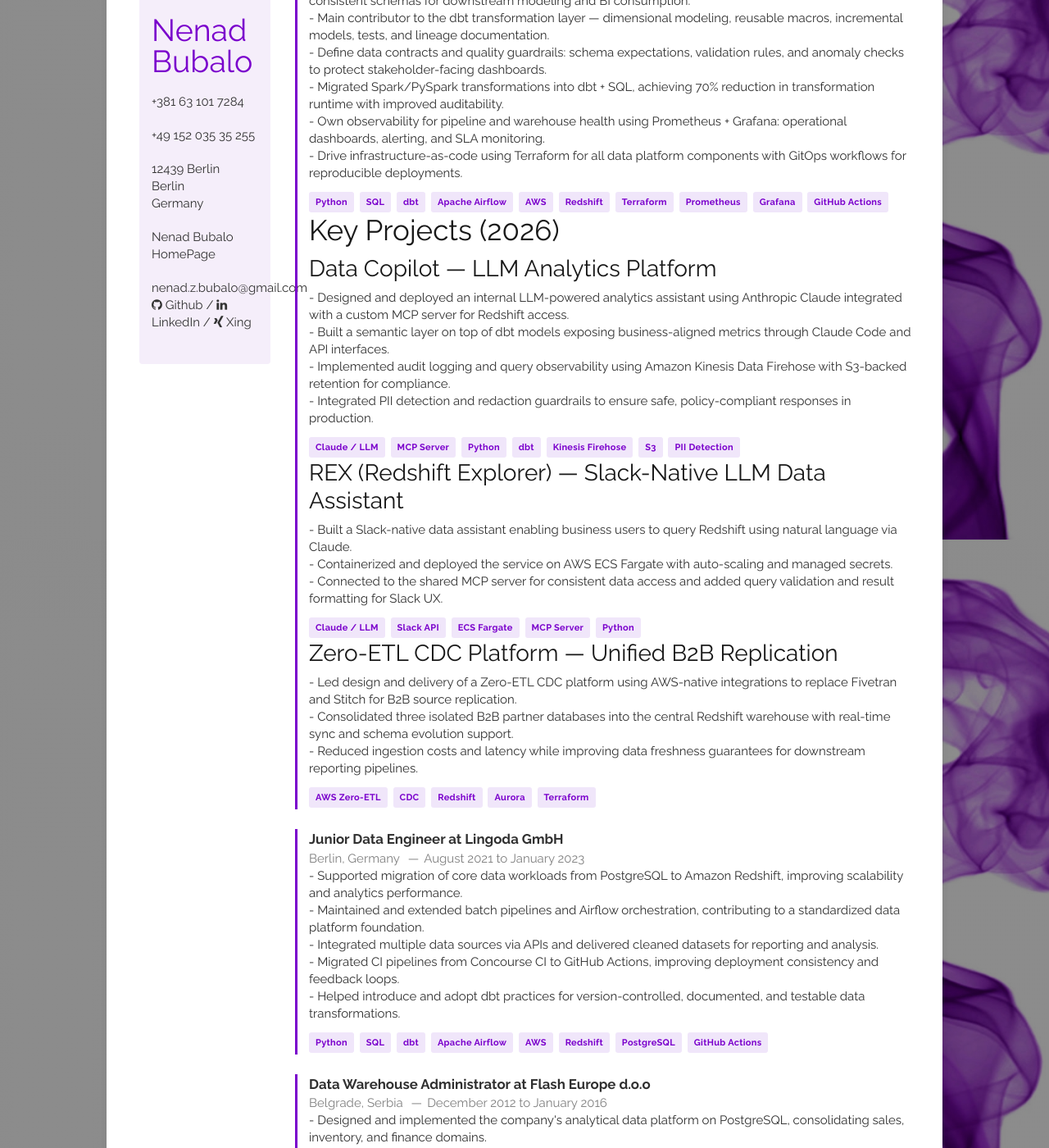
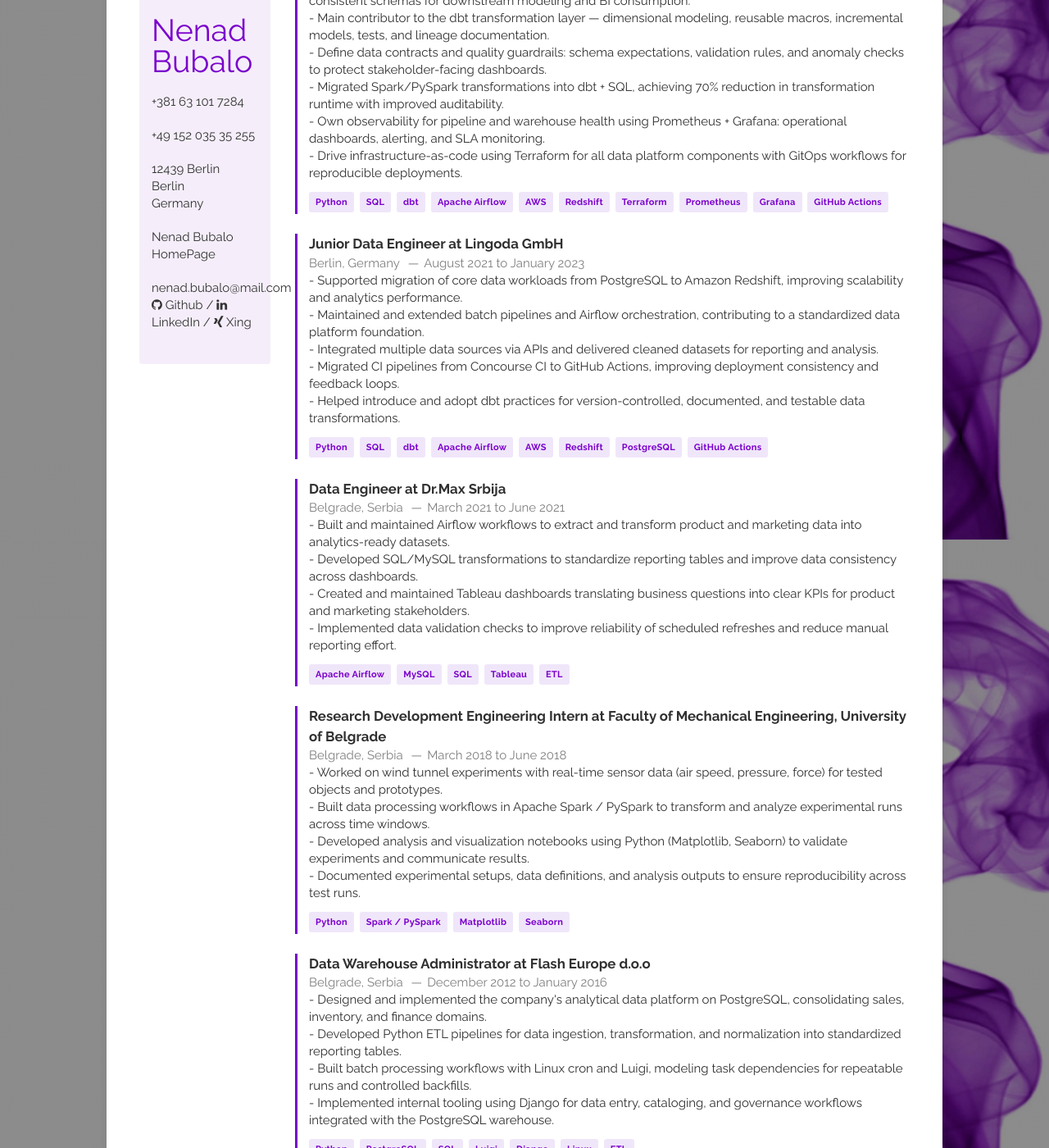
Before and after one commit to MouseOnTheKeys/cv, a Jekyll site: the page built from index.html, in a window 1280 px wide and 1400 px high, scrolled down 242 px. Shown: the whole window at 82% size. Built offline with Jekyll 4.4.1, drawn with Linux system fonts in a browser that asks for light colours; the list of posts is cut into pages by our own code; some of the changed text lies outside the part shown.

Commit message:
Revert "2026: update 13"
This reverts commit 225243b62ea5108cfbfb564a7039b2e4cf2c4222.

```diff
--- a/_config.yml
+++ b/_config.yml
@@ -33,8 +33,8 @@
 baseurl: /cv/
 title: Nenad Bubalo's Resume
 name: Nenad Bubalo
-email: nenad.z.bubalo@gmail.com
-email_full: mailto:nenad.z.bubalo@gmail.com
+email: nenad.bubalo@mail.com
+email_full: mailto:nenad.bubalo@mail.com
 website: Nenad Bubalo HomePage
 website_full: https://mouseonthekeys.github.io/mouse/
 github: MouseOnTheKeys
--- a/_includes/employment.html
+++ b/_includes/employment.html
@@ -30,55 +30,7 @@
       <span class="tech-tag">Grafana</span>
       <span class="tech-tag">GitHub Actions</span>
     </div>
-
-    <h2>Key Projects (2026)</h2>
-
-    <h3>Data Copilot — LLM Analytics Platform</h3>
-    <p>
-      - Designed and deployed an internal LLM-powered analytics assistant using Anthropic Claude integrated with a custom MCP server for Redshift access.<br />
-      - Built a semantic layer on top of dbt models exposing business-aligned metrics through Claude Code and API interfaces.<br />
-      - Implemented audit logging and query observability using Amazon Kinesis Data Firehose with S3-backed retention for compliance.<br />
-      - Integrated PII detection and redaction guardrails to ensure safe, policy-compliant responses in production.<br />
-    </p>
-    <div class="tech-tags">
-      <span class="tech-tag">Claude / LLM</span>
-      <span class="tech-tag">MCP Server</span>
-      <span class="tech-tag">Python</span>
-      <span class="tech-tag">dbt</span>
-      <span class="tech-tag">Kinesis Firehose</span>
-      <span class="tech-tag">S3</span>
-      <span class="tech-tag">PII Detection</span>
-    </div>
-
-    <h3>REX (Redshift Explorer) — Slack-Native LLM Data Assistant</h3>
-    <p>
-      - Built a Slack-native data assistant enabling business users to query Redshift using natural language via Claude.<br />
-      - Containerized and deployed the service on AWS ECS Fargate with auto-scaling and managed secrets.<br />
-      - Connected to the shared MCP server for consistent data access and added query validation and result formatting for Slack UX.<br />
-    </p>
-    <div class="tech-tags">
-      <span class="tech-tag">Claude / LLM</span>
-      <span class="tech-tag">Slack API</span>
-      <span class="tech-tag">ECS Fargate</span>
-      <span class="tech-tag">MCP Server</span>
-      <span class="tech-tag">Python</span>
-    </div>
-
-    <h3>Zero-ETL CDC Platform — Unified B2B Replication</h3>
-    <p>
-      - Led design and delivery of a Zero-ETL CDC platform using AWS-native integrations to replace Fivetran and Stitch for B2B source replication.<br />
-      - Consolidated three isolated B2B partner databases into the central Redshift warehouse with real-time sync and schema evolution support.<br />
-      - Reduced ingestion costs and latency while improving data freshness guarantees for downstream reporting pipelines.<br />
-    </p>
-    <div class="tech-tags">
-      <span class="tech-tag">AWS Zero-ETL</span>
-      <span class="tech-tag">CDC</span>
-      <span class="tech-tag">Redshift</span>
-      <span class="tech-tag">Aurora</span>
-      <span class="tech-tag">Terraform</span>
-    </div>
   </article>
-
   <article>
     <header>
       <h1>Junior Data Engineer at Lingoda GmbH</h1>
@@ -105,7 +57,49 @@
       <span class="tech-tag">GitHub Actions</span>
     </div>
   </article>
-
+  <article>
+    <header>
+      <h1>Data Engineer at Dr.Max Srbija</h1>
+      <span>
+        <address>Belgrade, Serbia</address>
+        <time>March 2021 to June 2021</time>
+      </span>
+    </header>
+    <p>
+      - Built and maintained Airflow workflows to extract and transform product and marketing data into analytics-ready datasets.<br />
+      - Developed SQL/MySQL transformations to standardize reporting tables and improve data consistency across dashboards.<br />
+      - Created and maintained Tableau dashboards translating business questions into clear KPIs for product and marketing stakeholders.<br />
+      - Implemented data validation checks to improve reliability of scheduled refreshes and reduce manual reporting effort.<br />
+    </p>
+    <div class="tech-tags">
+      <span class="tech-tag">Apache Airflow</span>
+      <span class="tech-tag">MySQL</span>
+      <span class="tech-tag">SQL</span>
+      <span class="tech-tag">Tableau</span>
+      <span class="tech-tag">ETL</span>
+    </div>
+  </article>
+  <article>
+    <header>
+      <h1>Research Development Engineering Intern at Faculty of Mechanical Engineering, University of Belgrade</h1>
+      <span>
+        <address>Belgrade, Serbia</address>
+        <time>March 2018 to June 2018</time>
+      </span>
+    </header>
+    <p>
+      - Worked on wind tunnel experiments with real-time sensor data (air speed, pressure, force) for tested objects and prototypes.<br />
+      - Built data processing workflows in Apache Spark / PySpark to transform and analyze experimental runs across time windows.<br />
+      - Developed analysis and visualization notebooks using Python (Matplotlib, Seaborn) to validate experiments and communicate results.<br />
+      - Documented experimental setups, data definitions, and analysis outputs to ensure reproducibility across test runs.<br />
+    </p>
+    <div class="tech-tags">
+      <span class="tech-tag">Python</span>
+      <span class="tech-tag">Spark / PySpark</span>
+      <span class="tech-tag">Matplotlib</span>
+      <span class="tech-tag">Seaborn</span>
+    </div>
+  </article>
   <article>
     <header>
       <h1>Data Warehouse Administrator at Flash Europe d.o.o</h1>
--- a/_includes/languages.html
+++ b/_includes/languages.html
@@ -5,7 +5,7 @@
       <li><em>Serbian: Native Language</em></li>
       <li><em>English: Fluent</em></li>
       <li><em>Italian: Intermediate Knowledge</em></li>
-      <li><em>German: Basic (A2)</em></li>
+      <li><em>German: Basic Knowledge</em></li>
     </ul>
   </article>
 </section>
--- a/_includes/skills.html
+++ b/_includes/skills.html
@@ -2,7 +2,7 @@
   <h1>Programming Skills</h1>
   <article>
     <header>
-      <h1>Data Engineering &amp; Analytics</h1>
+      <h1>Data Engineering</h1>
     </header>
     <p><em>Python</em> &nbsp;&middot;&nbsp; <em>SQL</em> &nbsp;&middot;&nbsp; <em>dbt</em> &nbsp;&middot;&nbsp; <em>Apache Airflow</em> &nbsp;&middot;&nbsp; <em>Spark / PySpark</em> &nbsp;&middot;&nbsp; <em>Pandas</em> &nbsp;&middot;&nbsp; <em>PostgreSQL</em> &nbsp;&middot;&nbsp; <em>Amazon Redshift</em> &nbsp;&middot;&nbsp; <em>MySQL</em></p>
   </article>
@@ -10,18 +10,12 @@
     <header>
       <h1>Cloud &amp; Infrastructure</h1>
     </header>
-    <p><em>AWS</em> (Redshift, S3, EC2, Lambda, ECS Fargate, Kinesis) &nbsp;&middot;&nbsp; <em>Terraform</em> &nbsp;&middot;&nbsp; <em>Zero-ETL CDC</em> &nbsp;&middot;&nbsp; <em>Prometheus</em> &nbsp;&middot;&nbsp; <em>Grafana</em></p>
-  </article>
-  <article>
-    <header>
-      <h1>LLM &amp; AI Platform</h1>
-    </header>
-    <p><em>Anthropic Claude</em> &nbsp;&middot;&nbsp; <em>MCP Servers</em> &nbsp;&middot;&nbsp; <em>Semantic Layer Design</em> &nbsp;&middot;&nbsp; <em>PII Detection &amp; Redaction</em> &nbsp;&middot;&nbsp; <em>LLM Observability</em></p>
+    <p><em>AWS</em> (Redshift, S3, EC2, Lambda) &nbsp;&middot;&nbsp; <em>Terraform</em> &nbsp;&middot;&nbsp; <em>Prometheus</em> &nbsp;&middot;&nbsp; <em>Grafana</em></p>
   </article>
   <article>
     <header>
       <h1>DevOps &amp; Tooling</h1>
     </header>
-    <p><em>Git</em> &nbsp;&middot;&nbsp; <em>GitHub Actions</em> &nbsp;&middot;&nbsp; <em>Linux / Bash</em> &nbsp;&middot;&nbsp; <em>Docker</em></p>
+    <p><em>Git</em> &nbsp;&middot;&nbsp; <em>GitHub Actions</em> &nbsp;&middot;&nbsp; <em>Linux / Bash</em> &nbsp;&middot;&nbsp; <em>Django</em></p>
   </article>
 </section>
--- a/_layouts/layout.html
+++ b/_layouts/layout.html
@@ -3,7 +3,7 @@
   <head>
     <meta charset="utf-8" />
     <title>Nenad Bubalo — Data Engineer | CV</title>
-    <meta name="description" content="Data Engineer specializing in Data Platform Architecture and AI/LLM System Solutions on AWS. Python, SQL, dbt, Airflow, Terraform, Redshift, Claude, MCP." />
+    <meta name="description" content="Data Engineer with 5+ years building analytics platforms on AWS. Python, SQL, dbt, Airflow, Terraform, Redshift." />
     <meta name="author" content="Nenad Bubalo" />
     <meta name="viewport" content="width=device-width, initial-scale=1, maximum-scale=1" />
 
@@ -12,7 +12,7 @@
     <!-- Open Graph -->
     <meta property="og:type" content="profile" />
     <meta property="og:title" content="Nenad Bubalo — Data Engineer" />
-    <meta property="og:description" content="Data Engineer specializing in Data Platform Architecture and AI/LLM System Solutions on AWS. Python, SQL, dbt, Airflow, Terraform, Redshift, Claude, MCP." />
+    <meta property="og:description" content="Data Engineer with 5+ years building analytics platforms on AWS. Python, SQL, dbt, Airflow, Terraform, Redshift." />
     <meta property="og:url" content="https://mouseonthekeys.github.io/cv/" />
     <meta property="og:image" content="https://mouseonthekeys.github.io/cv/static/img/slika.png" />
     <meta property="profile:first_name" content="Nenad" />
@@ -21,7 +21,7 @@
     <!-- Twitter Card -->
     <meta name="twitter:card" content="summary" />
     <meta name="twitter:title" content="Nenad Bubalo — Data Engineer" />
-    <meta name="twitter:description" content="Data Engineer specializing in Data Platform Architecture and AI/LLM System Solutions on AWS. Python, SQL, dbt, Airflow, Terraform, Redshift, Claude, MCP." />
+    <meta name="twitter:description" content="Data Engineer with 5+ years building analytics platforms on AWS. Python, SQL, dbt, Airflow, Terraform, Redshift." />
     <meta name="twitter:image" content="https://mouseonthekeys.github.io/cv/static/img/slika.png" />
 
     <!-- JSON-LD Person schema -->
@@ -43,7 +43,7 @@
         "https://github.com/MouseOnTheKeys",
         "https://xing.com/profile/Nenad_Bubalo"
       ],
-      "knowsAbout": ["Data Engineering", "Python", "SQL", "AWS", "dbt", "Apache Airflow", "Terraform", "Redshift", "Spark", "LLM", "Anthropic Claude", "MCP Servers", "Zero-ETL CDC"]
+      "knowsAbout": ["Data Engineering", "Python", "SQL", "AWS", "dbt", "Apache Airflow", "Terraform", "Redshift", "Spark"]
     }
     </script>
 
```
Also changed, not shown: 1 other file.
